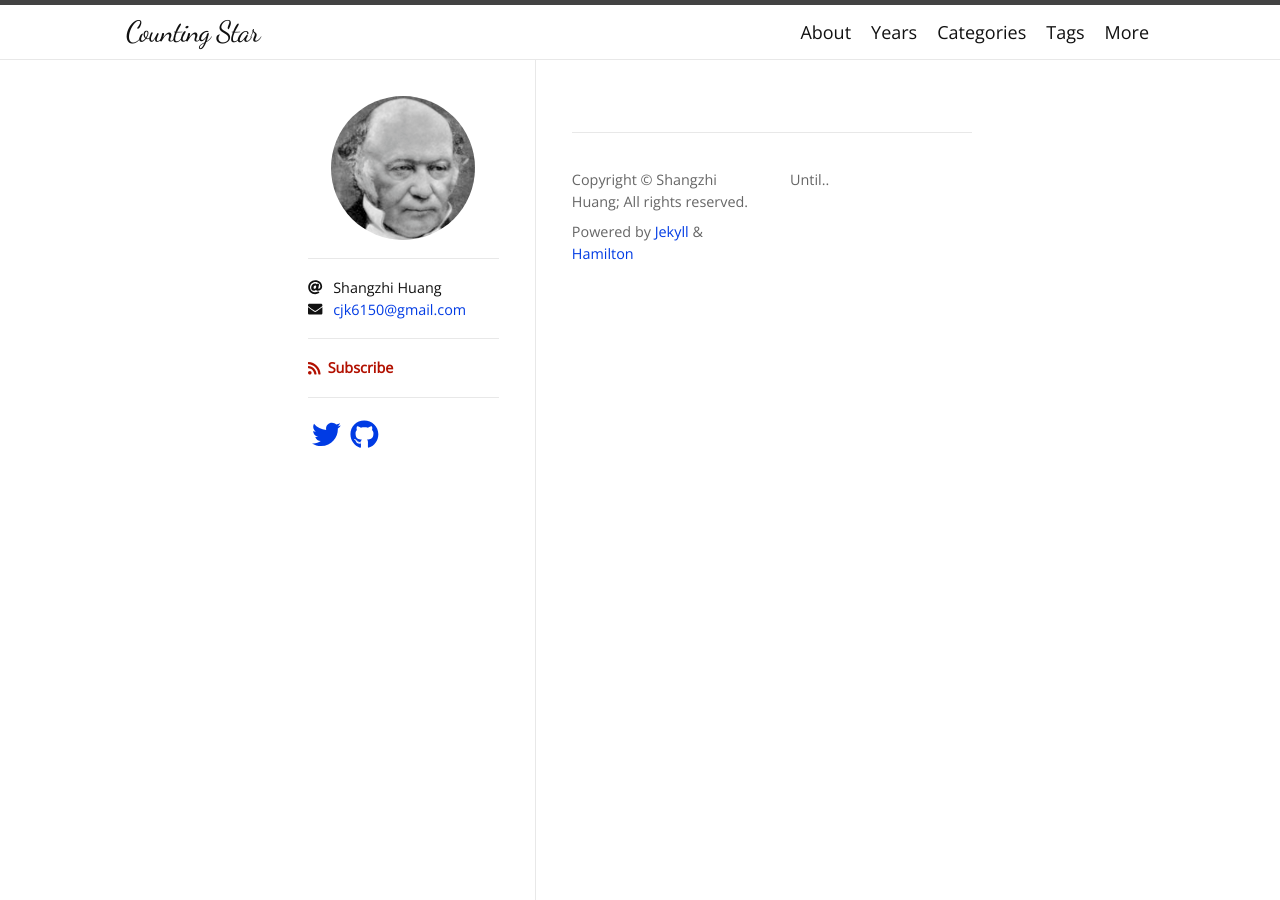
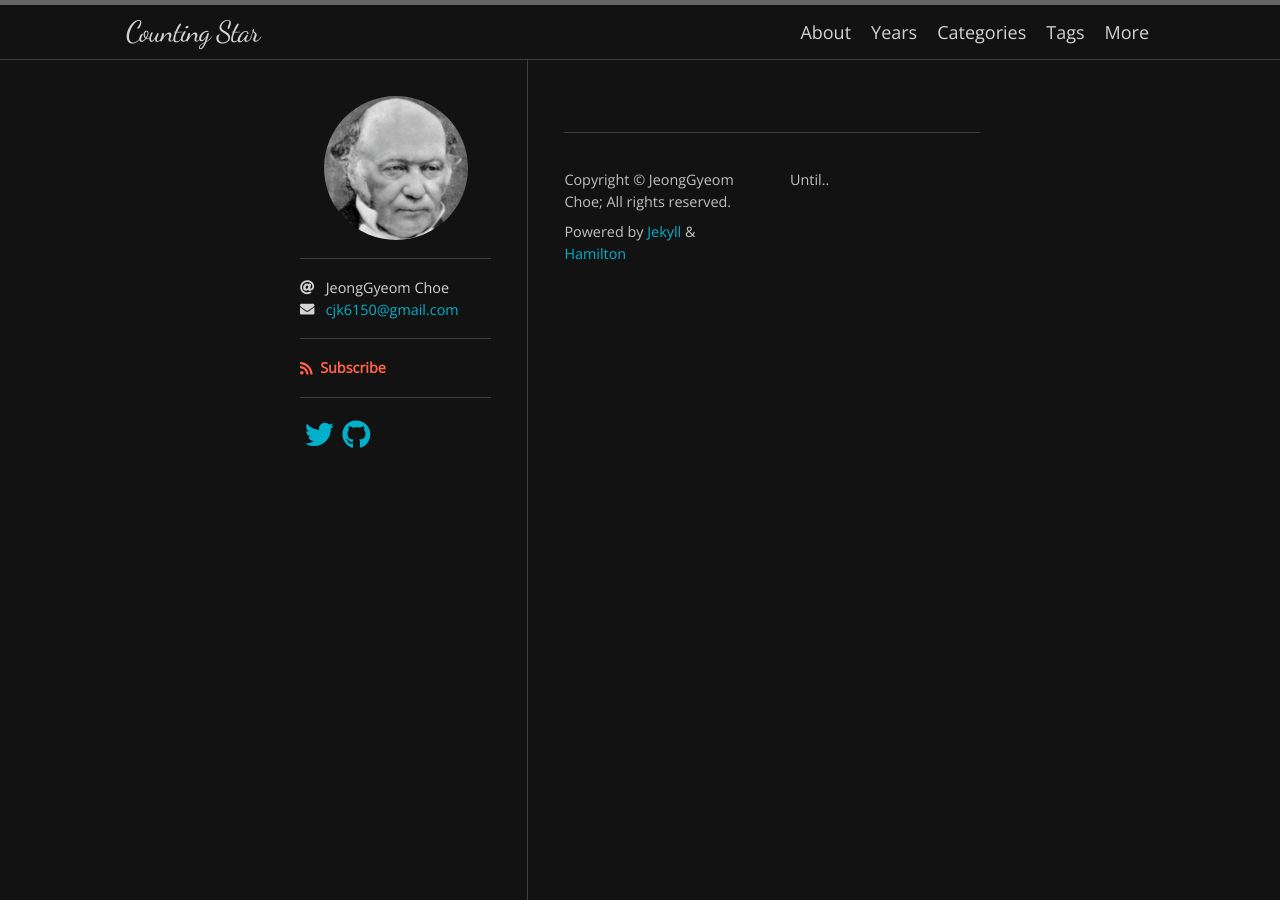
Before and after one commit to Malibu-With-Coke/Malibu-With-Coke.github.io, a Jekyll site: the page built from index.html, in a window 1280 px wide. Built offline with Jekyll 4.4.1, drawn with Linux system fonts in a browser that asks for light colours; nearby versions of some CDN libraries; some web fonts are replaced; the list of posts is cut into pages by our own code.

Commit message:
Update _config.yml

```diff
--- a/_config.yml
+++ b/_config.yml
@@ -1,8 +1,9 @@
 title: Counting Star
 description: Until..
-author: Shangzhi Huang
+author: JeongGyeom Choe
 avatar: /logo.png
 email: cjk6150@gmail.com
+skin: midnight
 
 plugins:
   - jekyll-seo-tag
```
